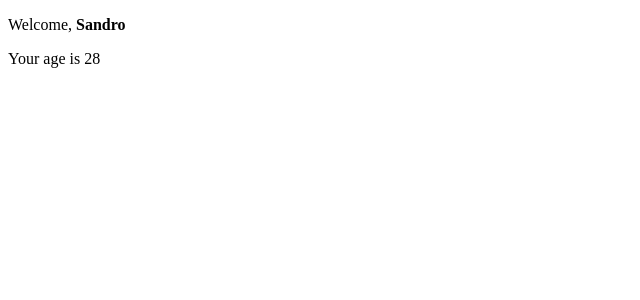
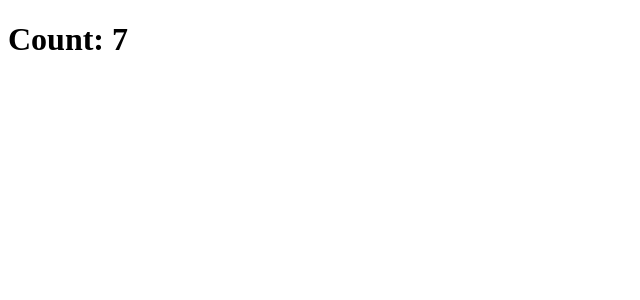
Before and after one commit to SandroGrimaldi/React-exercises, a React (Create React App) app in the folder my-app/: page / in a window 1280 px wide. Shown: the top 300 px of the page, without its empty margins (0-640 px from the left). Built offline with nearby package versions, Linux system fonts and the light colour scheme.

Commit message:
create a counter

```diff
--- a/my-app/src/Age.js
+++ /dev/null
@@ -1,7 +0,0 @@
-import React from "react"
-
-export class Age extends React.Component {
-    render() {
-        return <p>{this.props.age > 18 ? `Your age is ${this.props.age}` : 'You are too young!'}</p>
-    }
-}
--- a/my-app/src/App.js
+++ b/my-app/src/App.js
@@ -1,8 +1,11 @@
 import React from "react";
-import { Welcome } from "./Welcome";
+import { Counter } from "./Counter";
+
 
 export class App extends React.Component {
     render() {
-        return <Welcome name={<strong>Sandro</strong>} age="28" />
+        return <div>
+                    <Counter />
+               </div>
     }
 }
--- /dev/null
+++ b/my-app/src/Counter.js
@@ -0,0 +1,14 @@
+import React from 'react';
+
+export class Counter extends React.Component{
+    state={count:0}
+    constructor(props){
+        super(props)
+        setInterval(()=>{this.setState((state)=>{return{count: state.count+1}})},1000)
+    }
+    render(){
+        return<div>
+            <h1>Count: {this.state.count}</h1>
+        </div>
+    }
+}
--- a/my-app/src/Welcome.js
+++ /dev/null
@@ -1,11 +0,0 @@
-import React from "react";
-import { Age } from "./Age";
-
-export class Welcome extends React.Component {
-    render() {
-        return  <div>
-                    <p>Welcome, {this.props.name}</p>
-                    <Age age={this.props.age} />
-                </div>
-    }
-}
```
